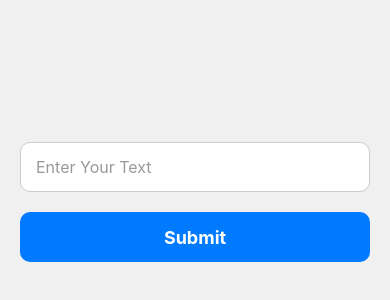
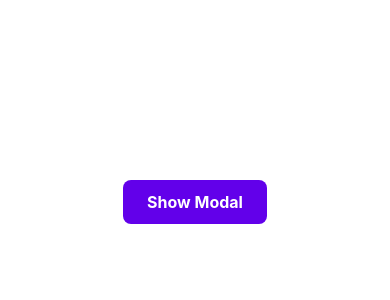
Before and after one commit to farzeen-ali/React-Native-Full-Course-2024-The-Techzeen, a React Native app: screen / in a window 390 px wide. Shown: the part 220-520 px from the top of the page. Built offline with nearby package versions, Linux system fonts and the light colour scheme.

Commit message:
Modal Dialog Box

```diff
--- a/App.jsx
+++ b/App.jsx
@@ -4,7 +4,8 @@
 import React from 'react';
 // import { Button, Text, View } from 'react-native';
 import { View } from 'react-native';
-import UseRefHook from './src/components/UseRefHook';
+import ModalDialogBox from './src/components/ModalDialogBox';
+// import UseRefHook from './src/components/UseRefHook';
 // import StatusBarExample from './src/components/StatusBarExample';
 // import PressableComponent from './src/components/PressableComponent';
 // import Loader from './src/components/Loader';
@@ -57,7 +58,8 @@
       {/* <Loader /> */}
       {/* <PressableComponent /> */}
       {/* <StatusBarExample /> */}
-      <UseRefHook />
+      {/* <UseRefHook /> */}
+      <ModalDialogBox />
     </View>
   );
 };
--- /dev/null
+++ b/src/components/ModalDialogBox.jsx
@@ -0,0 +1,93 @@
+/* eslint-disable prettier/prettier */
+import { View, Text, TouchableOpacity, StyleSheet, Modal } from 'react-native';
+import React, { useState } from 'react';
+
+const ModalDialogBox = () => {
+    const [modalVisible, setModalVisible] = useState(false);
+  return (
+    <View style={styles.container}>
+      <TouchableOpacity
+      style={styles.openButton}
+      onPress={() => setModalVisible(true)}
+      >
+        <Text style={styles.buttonText}>Show Modal</Text>
+      </TouchableOpacity>
+      <Modal
+      transparent={true}
+      visible={modalVisible}
+      animationType="fade"
+      onRequestClose={() => setModalVisible(false)}
+      >
+        <View style={styles.modalOverlay}>
+            <View style={styles.modalView}>
+                <Text style={styles.modalTitle}>Beautiful Modal</Text>
+                <Text style={styles.modalText}>This is Beautiful Modal</Text>
+                <TouchableOpacity style={styles.closeButton} onPress={() => setModalVisible(false)}>
+                    <Text style={styles.closeButtonText}>Close</Text>
+                </TouchableOpacity>
+            </View>
+        </View>
+      </Modal>
+    </View>
+  );
+};
+
+export default ModalDialogBox;
+
+const styles = StyleSheet.create({
+    container: {
+        flex: 1,
+        justifyContent: 'center',
+        alignItems: 'center',
+    },
+    openButton: {
+        backgroundColor: '#6200ea',
+        paddingVertical: 12,
+        paddingHorizontal: 24,
+        borderRadius: 8,
+        elevation: 2,
+    },
+    buttonText: {
+        color: '#fff',
+        fontSize: 16,
+        fontWeight: 'bold',
+    },
+    modalOverlay: {
+        flex: 1,
+        justifyContent: 'center',
+        alignItems: 'center',
+        backgroundColor: 'rgba(0,0,0,0.7)',
+    },
+    modalView: {
+        width: '80%',
+        backgroundColor: '#fff',
+        borderRadius: 20,
+        padding: 20,
+        alignItems: 'center',
+        elevation: 5,
+    },
+    modalTitle: {
+        fontSize: 22,
+        fontWeight: 'bold',
+        marginBottom: 10,
+        color: '#333',
+    },
+    modalText: {
+        fontSize: 16,
+        marginBottom: 20,
+        textAlign: 'center',
+        color: '#555',
+    },
+    closeButton: {
+        backgroundColor: '#03dace',
+        paddingVertical: 10,
+        paddingHorizontal: 20,
+        borderRadius: 20,
+        elevation: 2,
+    },
+    closeButtonText: {
+        color: '#fff',
+        fontSize: 16,
+        fontWeight: 'bold',
+    },
+});
```
